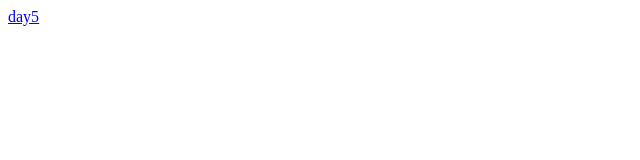
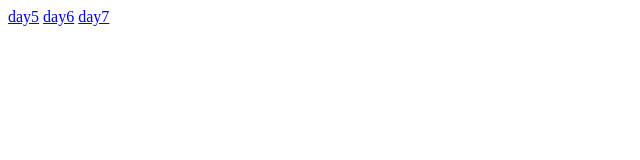
Before and after one commit to chittetivenky/html.daytask, a plain HTML site: page index.html in a window 1280 px wide. Shown: the full height of the page, 0-640 px from the left. Drawn offline with Linux system fonts and the light colour scheme.

Commit message:
Update index.html

```diff
--- a/index.html
+++ b/index.html
@@ -7,5 +7,7 @@
 </head>
 <body>
     <a href="day5/day5.html">day5</a>
+    <a href="day6/day6.html">day6</a>
+    <a href="day7/day7.html">day7</a>
 </body>
 </html>
```
